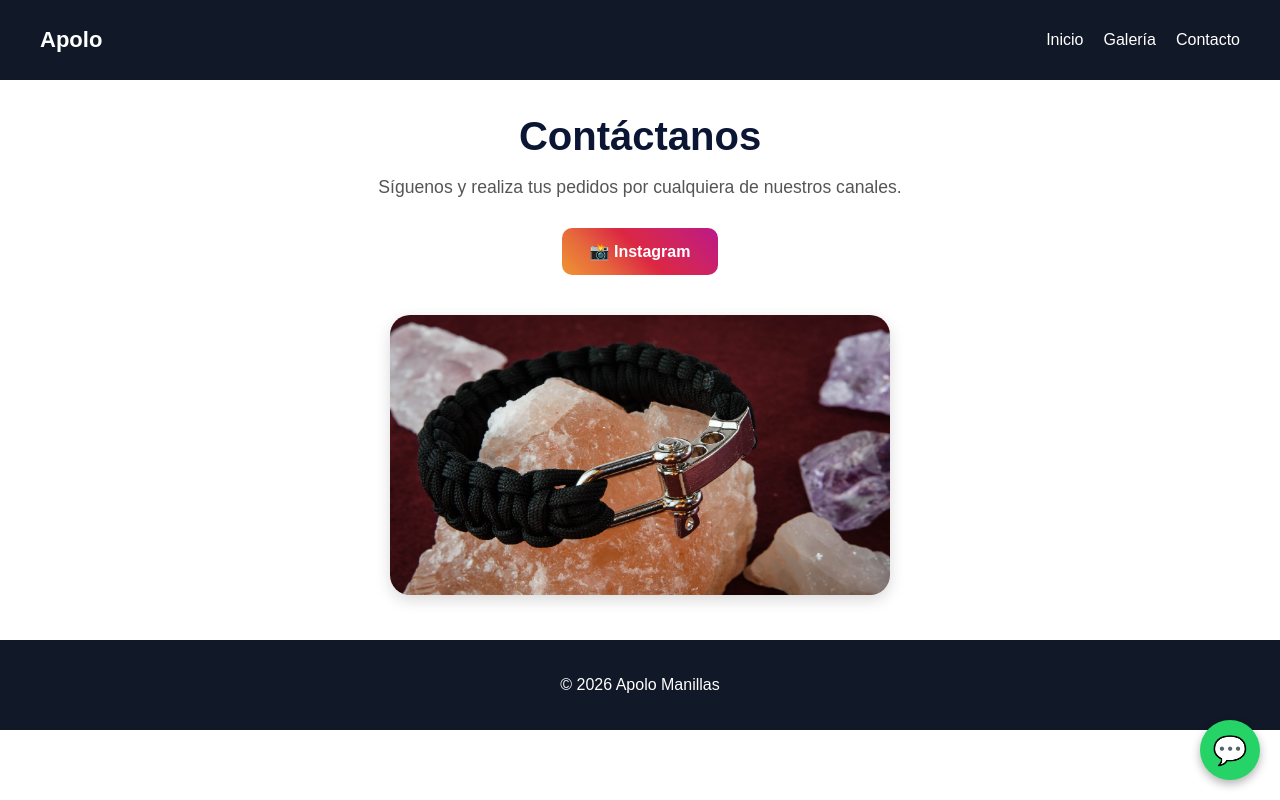
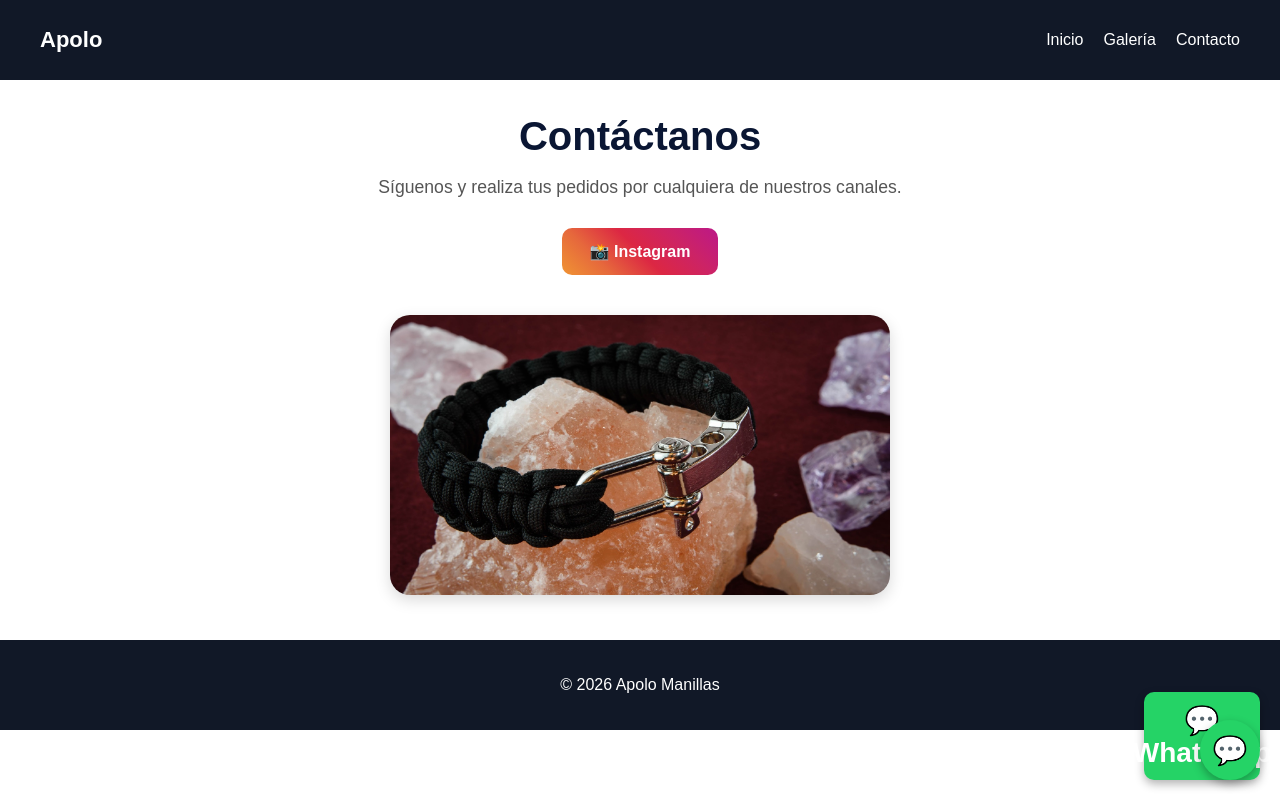
Before and after one commit to evidenciasponao/apolo-manillas, an Angular app: page /contacto in a window 1280 px wide. Built offline with nearby package versions, Linux system fonts and the light colour scheme.

Commit message:
Fix: error 404

```diff
--- a/src/app/pages/contacto/contacto.html
+++ b/src/app/pages/contacto/contacto.html
@@ -17,6 +17,14 @@
       📸 Instagram
     </a>
 
+        <a
+      class="btn whatsapp"
+      href="https://wa.me/573114147623"
+      target="_blank"
+    >
+      💬 WhatsApp
+    </a>
+
   </div>
 
   <img
```
Also changed, not shown: src/staticwebapp.config.json (added, +14 -0 lines).
